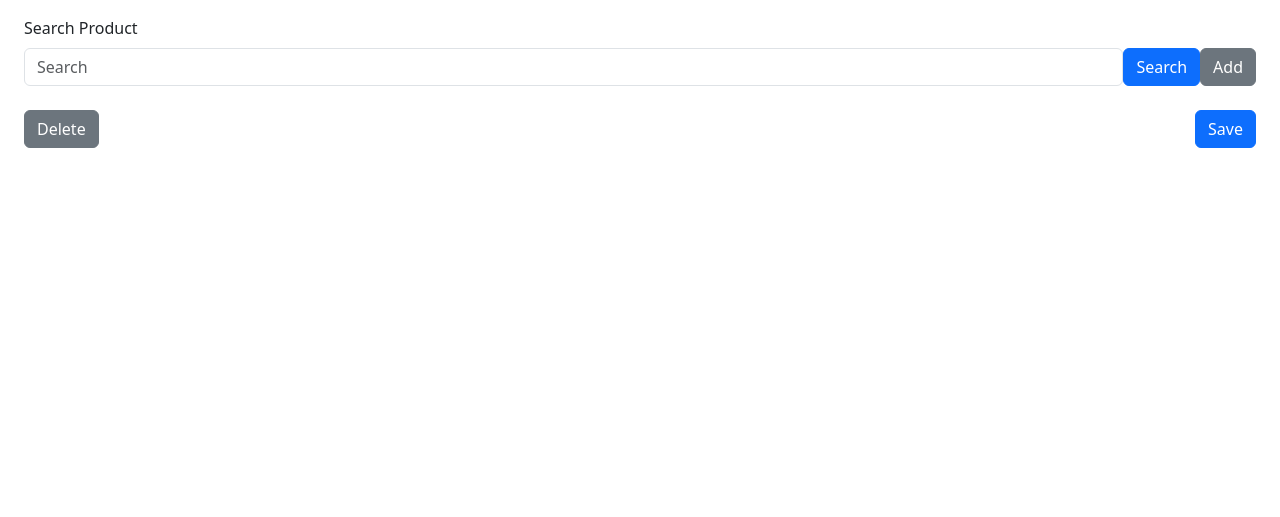
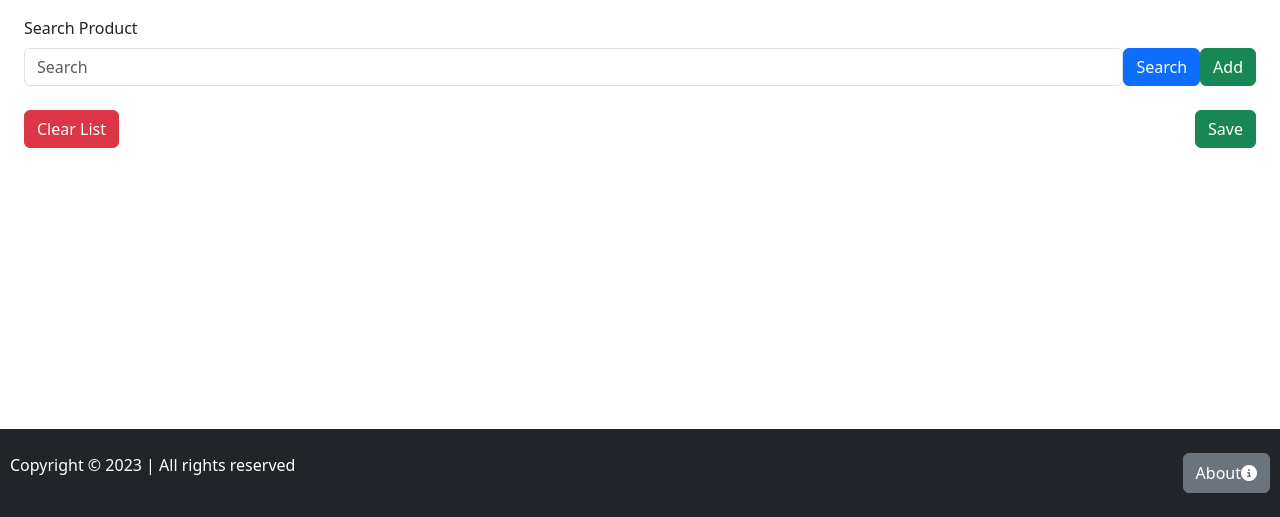
Before and after one commit to vasconevesxd/shoppinglist, a PHP site: page /createList.php in a window 1280 px wide. Shown: the part 283-800 px from the top of the page. Run offline with PHP 8.4, Linux system fonts and the light colour scheme; the visitor is signed in with stand-in values (Sample User, id 1); data that the repository does not hold is empty.

Commit message:
rodapé + about + correção botoes

```diff
--- a/createList.php
+++ b/createList.php
@@ -4,6 +4,7 @@
     <meta charset="UTF-8">
     <meta http-equiv="X-UA-Compatible" content="IE=edge">
     <meta name="viewport" content="width=device-width, initial-scale=1.0">
+    <link rel="stylesheet" type="text/css" href="style.css">
     <title>Shopping List</title>
     <link rel="icon" type="image/x-icon" href="img/favicon.ico">
     <link href="https://cdn.jsdelivr.net/npm/bootstrap@5.3.0-alpha1/dist/css/bootstrap.min.css" rel="stylesheet" integrity="sha384-GLhlTQ8iRABdZLl6O3oVMWSktQOp6b7In1Zl3/Jr59b6EGGoI1aFkw7cmDA6j6gD" crossorigin="anonymous">
@@ -16,7 +17,6 @@
 session_start();
 
 // Check if the user is logged in
-
 if (!isset($_SESSION['logged_in']) || !$_SESSION['logged_in']) {
     header('Location: signin.php');
     exit;
@@ -46,7 +46,6 @@ if (mysqli_num_rows($result) > 0) {
       $query_list = mysqli_query($conn, $sql);
       $list = mysqli_fetch_assoc($query_list);
       $listIdCon = intval($list["id"]);
-
 
       if ($_GET['Categories']) {
           if ($_GET['Search']) {
@@ -99,7 +98,6 @@ if (mysqli_num_rows($result) > 0) {
         }
       }
 
-
       if ($_GET['ProductDelete']) {
         $products = intval($_GET['ProductDelete']);
         $sql = "DELETE FROM list_product WHERE list_id = ? AND product_id = ?";
@@ -141,14 +139,6 @@ if (mysqli_num_rows($result) > 0) {
 
     }
 
-
-
-
-
-
-
-
-
     if (isset($_POST['signout'])) {
 
         session_destroy();
@@ -158,9 +148,7 @@ if (mysqli_num_rows($result) > 0) {
     }
 
 }
-
 ?>
-
 
 
 <header class="navbar navbar-dark sticky-top bg-dark flex-md-nowrap p-0 shadow">
@@ -213,7 +201,7 @@ if (mysqli_num_rows($result) > 0) {
           <div class="d-flex">
             <input type="text" placeholder="Search" class="form-control" name="Search">
             <button type="submit" class="btn btn-primary">Search</button>
-            <button class="btn btn-secondary" name="AddList" type="submit">Add</button>
+            <button class="btn btn-success" name="AddList" type="submit">Add</button>
           </div>
           <?php if ($productCount > 0): ?>
                 <div class="list-group" style="position: relative; width: 95%;height: 300px; overflow-y: scroll;">
@@ -236,15 +224,15 @@ if (mysqli_num_rows($result) > 0) {
                   <li class="list-group-item d-flex">
                     <label class="form-check-label" for="firstCheckbox"><?php echo $row["name"] ?></label>
                     <span style="margin: 0 0 0 auto;">
-                      <button class="btn btn-danger" name="ProductDelete" type="submit" value="<?php echo $row["id"] ?>" id="<?php echo $row["id"] ?>">Delete</button>
+                      <button class="btn btn-danger" name="ProductDelete" type="submit" value="<?php echo $row["id"] ?>" id="<?php echo $row["id"] ?>">Remove</button>
                     </span>
                   </li>
                   <?php endforeach;?>
                 </div>
               <?php endif;?>
               <div class="d-flex justify-content-between mt-4">
-                <button class="btn btn-secondary" name="ListDelete" type="submit">Delete</button>
-                <button class="btn btn-primary" name="SaveList" type="submit">Save</button>
+                <button class="btn btn-danger" name="ListDelete" type="submit">Clear List</button>
+                <button class="btn btn-success" name="SaveList" type="submit">Save</button>
               </div>
       </form>
 
@@ -252,6 +240,20 @@ if (mysqli_num_rows($result) > 0) {
     </main>
   </div>
 </div>
+
+<script>
+  function About() {
+    confirm("Desenvolvimento de Aplicações Web (DAW) - ISTEC Lisboa\nJaneiro 2023\n\nTrabalho realizado por Daniel Oliveira & Vasco Neves");
+  }
+</script>
+
+<footer class="bg-dark py-4 d-flex justify-content-between">
+  <p class="text-center text-white">Copyright &copy; 2023 | All rights reserved</p>
+  <button class="btn btn-secondary d-flex align-items-center">
+  <span class="mr-2" onclick="About()">About </span><i class="fa fa-info-circle mr-2"></i>
+  </button>
+</footer>
+
 <script src="https://cdn.jsdelivr.net/npm/bootstrap@5.3.0-alpha1/dist/js/bootstrap.bundle.min.js" integrity="sha384-w76AqPfDkMBDXo30jS1Sgez6pr3x5MlQ1ZAGC+nuZB+EYdgRZgiwxhTBTkF7CXvN" crossorigin="anonymous"></script>
 <link rel="stylesheet" href="https://cdnjs.cloudflare.com/ajax/libs/font-awesome/6.2.1/css/all.min.css">
 </body>
--- a/style.css
+++ b/style.css
@@ -2,14 +2,23 @@
     list-style: none;
   }
 
-  .struck-out {
+.striked-throug__h {
     text-decoration: line-through;
+    font-weight: bold;
+}
+
+.text-strike {
+  text-decoration-line: line-through;
+  text-decoration-color: rgb(251, 0, 0);
+  text-decoration-thickness: 4px;
+}
+
+
+footer {
+    position: fixed;
+    bottom: 0;
+    width: 100%;
+    background-color: #333;
+    color: #fff;
+    padding: 10px;
   }
-
-  .striked-through {
-    text-decoration: line-through;
-  }
-
-  .strike-button {
-    text-decoration: line-through;
-  }
```
Also changed, not shown: index.php (+12 -2 lines), list.php (+21 -16 lines).
